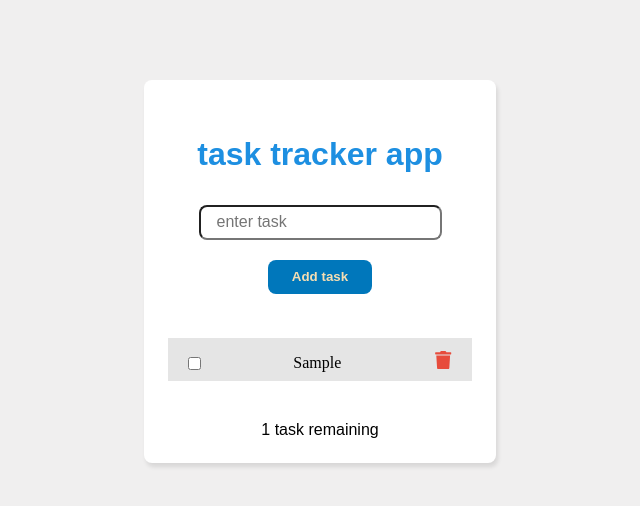
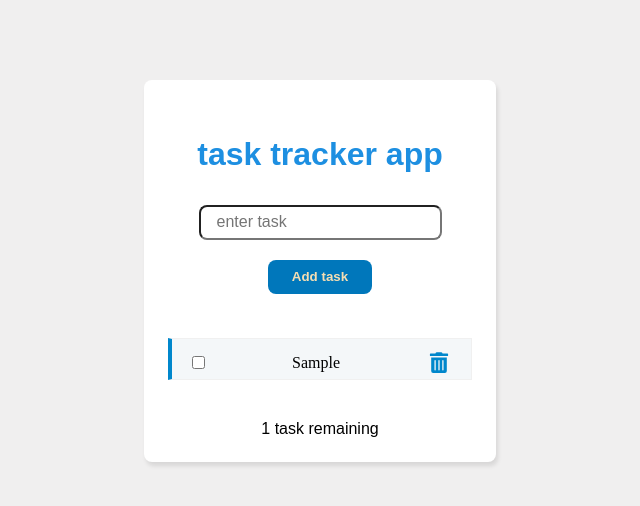
Before and after one commit to adambare-dev/my-react-app, a React (Vite) app: page / in a window 1280 px wide. Both pictures are taken after typing "Sample" into the empty fields and a click on the button "Add task". Shown: the top 506 px of the page, without its empty margins (320-960 px from the left). Built offline with nearby package versions, Linux system fonts and the light colour scheme.

Commit message:
updated the upp

```diff
--- a/src/Task-tarcker.jsx
+++ b/src/Task-tarcker.jsx
@@ -1,11 +1,15 @@
 //import './todoApp.css'
 import { FaTrash } from "react-icons/fa";
+import { FaTrashAlt } from "react-icons/fa";
 
 import "./myTodo.css"
-import { useState } from "react";
+import { useEffect, useState } from "react";
 function Task_tracker() {
     //=== Componant Logic ===
-    const [tasks, setTasks] = useState([]);
+    const [tasks, setTasks] = useState(JSON.parse(localStorage.getItem("Task")) || []);
+    useEffect(() => {
+        localStorage.setItem("Task", JSON.stringify(tasks));
+    }, [tasks])
     const [myInput, setInput] = useState('');
 
     //Addding Task function
@@ -55,7 +59,7 @@ function Task_tracker() {
     };
     function hundlekeyDown(e) {
         if (e.key === "Enter") {
-           addTask();
+            addTask();
         }
     }
 
@@ -79,7 +83,7 @@ function Task_tracker() {
                         <input type="checkbox" onChange={() => toogleTask(task.id)}
                             title={task.complited ? "undo" : "mark as read"} />
                         <span>{task.txt}</span>
-                        <small onClick={() => delteTask(task.id)} title="do you want to remove this task" className="deltebtn"><FaTrash /></small>
+                        <FaTrashAlt onClick={() => delteTask(task.id)} title="do you want to remove this task" className="deltebtn" />
 
                     </li>
                 })}
--- a/src/myTodo.css
+++ b/src/myTodo.css
@@ -74,8 +74,31 @@
      align-items: center;
      padding: .4rem 1.25rem;
      /*  background-color: #f0eded; */
-     background: rgba(0, 0, 0, 0.1);
+     /* background: rgba(0, 0, 0, 0.1); */
+     background: #ffff;
      margin: 1.5rem 0;
+     box-shadow: 0 4px 6px -1px rgba(0, 0, 0, 0..05), 0 2px 4px -1px rgba(0, 0, 0, 0..05);
+     border: 1px solid #f0f0f0;
+ }
+
+
+
+
+
+ /* pasrt 2 */
+ .toDoContainer ul li {
+     display: flex;
+     justify-content: space-between;
+     align-items: center;
+     padding: .4rem 1.25rem;
+     /*  background-color: #f0eded; */
+     /* background: rgba(0, 0, 0, 0.1); */
+     /*  background: #ffff;
+     margin: 1.5rem 0;
+     box-shadow: 0 4px 6px -1px rgba(0,0,0,0..05),0 2px 4px -1px rgba(0,0,0,0..05);
+     border: 1px solid #f0f0f0; */
+     background: #f4f7f9;
+     border-left: 4px solid #0087cc;
  }
 
  .toDoContainer ul li span {
@@ -100,16 +123,16 @@
  }
 
  .deltebtn {
-     font-size: 1.15rem;
-     color: #e74c3c;
+     font-size: 1.5rem;
+     color: #0087cc;
      /*  color: #7f8c8d; */
-
      cursor: pointer;
      margin-top: .2rem;
      padding-top: .2rem;
  }
 
  .deltebtn:hover {
+     color: orangered;
      transition: 0.3s ease-in;
      opacity: .5;
  }
```
